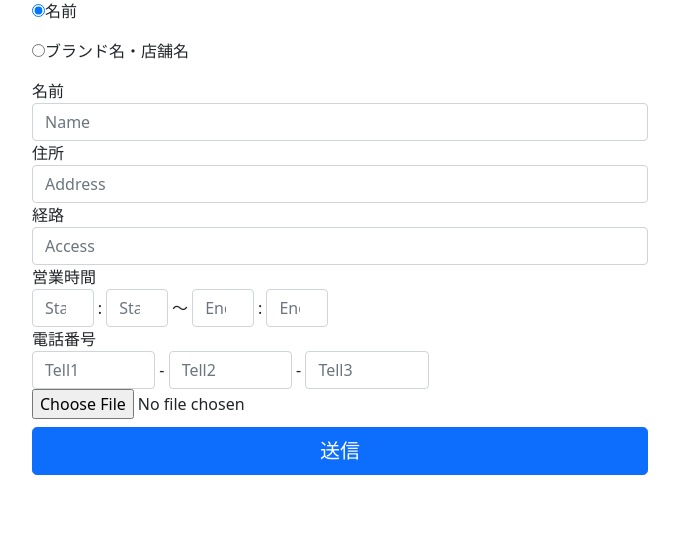
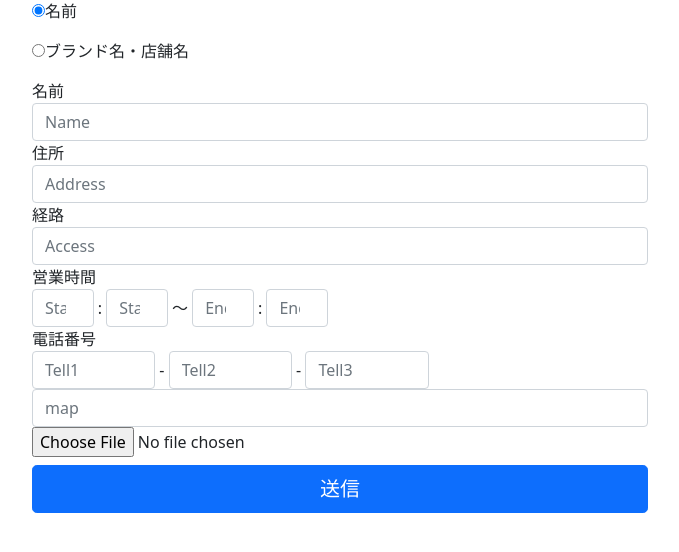
Before and after one commit to y-Kawanishi/tsudanuma-info, a PHP site: page / in a window 1280 px wide. Shown: the part 57-609 px from the top of the page, without its empty margins (300-979 px from the left). Run offline with PHP 8.4, Linux system fonts and the light colour scheme; data that the repository does not hold is empty.

Commit message:
DBデータ追加画面の変更

```diff
--- a/htdocs/insert_data/index.php
+++ b/htdocs/insert_data/index.php
@@ -1,7 +1,7 @@
 <!DOCTYPE html>
 <html>
 <head>
-    <title><?=$title?></title>
+    <title><?=$title?>：店追加</title>
     <link href="https://cdn.jsdelivr.net/npm/bootstrap@5.0.0-beta1/dist/css/bootstrap.min.css" rel="stylesheet" integrity="sha384-giJF6kkoqNQ00vy+HMDP7azOuL0xtbfIcaT9wjKHr8RbDVddVHyTfAAsrekwKmP1" crossorigin="anonymous">
     <script src="https://cdn.jsdelivr.net/npm/bootstrap@5.0.0-beta1/dist/js/bootstrap.bundle.min.js" integrity="sha384-ygbV9kiqUc6oa4msXn9868pTtWMgiQaeYH7/t7LECLbyPA2x65Kgf80OJFdroafW" crossorigin="anonymous"></script>
     <script src="https://cdn.jsdelivr.net/npm/vue@2.6.12/dist/vue.js"></script>
@@ -27,24 +27,25 @@
             <label v-bind:class="class2" for="branch">店舗名</label>
             <input v-bind:class="class2" type="text" name="branch" id="branch" class="form-control" placeholder="Branch">
             <label for="address">住所</label>
-            <input type="text" name="address" id="address" class="form-control" placeholder="Address">
+            <input type="text" name="address" id="address" class="form-control" placeholder="Address" required>
             <label for="access">経路</label>
-            <input type="text" name="access" id="access" class="form-control" placeholder="Access">
+            <input type="text" name="access" id="access" class="form-control" placeholder="Access" required>
             <label for="start_h">営業時間</label><br>
-            <input type="number" name="start_h" id="start_h" class="form-control time-area" placeholder="Start hour">
+            <input type="number" name="start_h" id="start_h" class="form-control time-area" placeholder="Start hour" required>
             <label for="start_m">:</label>
-            <input type="number" name="start_m" id="start_m" class="form-control time-area" placeholder="Start minute">
+            <input type="number" name="start_m" id="start_m" class="form-control time-area" placeholder="Start minute" required>
             <label for="end_h">〜</label>
-            <input type="number" name="end_h" id="end_h" class="form-control time-area" placeholder="End hour">
+            <input type="number" name="end_h" id="end_h" class="form-control time-area" placeholder="End hour" required>
             <label for="end_m">:</label>
-            <input type="number" name="end_m" id="end_m" class="form-control time-area" placeholder="End minute">
+            <input type="number" name="end_m" id="end_m" class="form-control time-area" placeholder="End minute" required>
             <br><label for="tell">電話番号</label><br>
-            <input type="number" name="tell1" id="tell1" class="form-control tell-area" placeholder="Tell1">
+            <input type="number" name="tell1" id="tell1" class="form-control tell-area" placeholder="Tell1" required>
             <label for="tell2">-</label>
-            <input type="number" name="tell2" id="tell2" class="form-control tell-area" placeholder="Tell2">
+            <input type="number" name="tell2" id="tell2" class="form-control tell-area" placeholder="Tell2" required>
             <label for="tell3">-</label>
-            <input type="number" name="tell3" id="tell3" class="form-control tell-area" placeholder="Tell3">
-            <input type="file" name="pic" accept="image/*">
+            <input type="number" name="tell3" id="tell3" class="form-control tell-area" placeholder="Tell3" required>
+            <input type="text" name="map" id="map" class="form-control" placeholder="map" required>
+            <input id="pic" type="file" name="pic" accept="image/*" required>
             <div id="preview"></div>
             <input type="submit" value="送信" class="mt-2 w-100 btn btn-lg btn-primary">
         </form>
```
